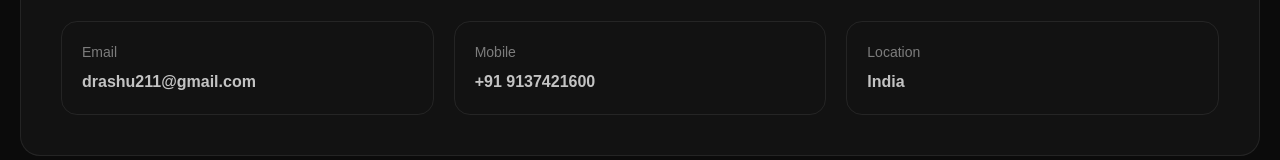
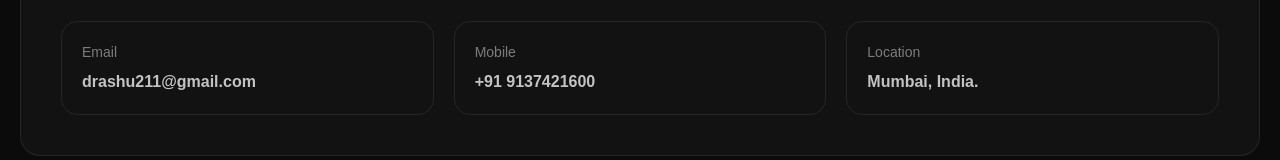
Before and after one commit to Ashutoshdwi/Ashutosh_Branding_Marketing_Professional, a Next.js app: page / in a window 1280 px wide. Shown: the part 4116-4276 px from the top of the page. Built offline with nearby package versions, Linux system fonts and the light colour scheme.

Commit message:
Update location from 'India' to 'Mumbai, India.'

```diff
--- a/app/page.tsx
+++ b/app/page.tsx
@@ -203,7 +203,7 @@ export default function Home() {
 
               <div className="soft-border rounded-2xl p-5">
                 <div className="text-white/45 text-sm mb-2">Location</div>
-                <div className="font-semibold">India</div>
+                <div className="font-semibold">Mumbai, India.</div>
               </div>
             </div>
           </div>
```
